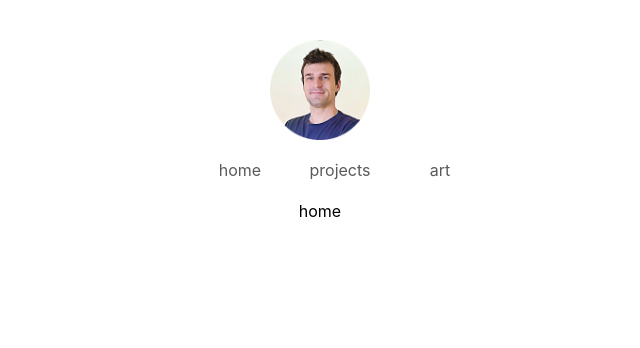
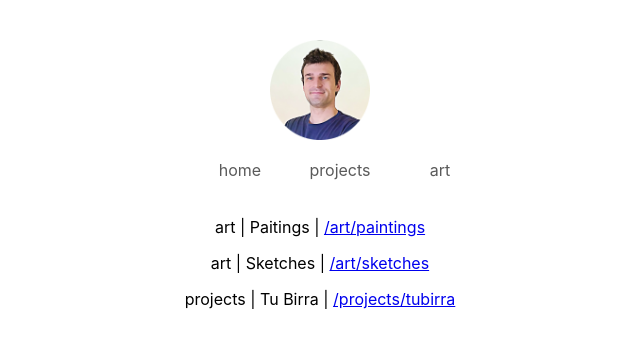
Before and after one commit to matiunger/matiunger, a React (Create React App) app: page / in a window 1280 px wide. Shown: the top 348 px of the page, without its empty margins (320-960 px from the left). Built offline with nearby package versions, Linux system fonts and the light colour scheme.

Commit message:
page routing

```diff
--- a/src/App.js
+++ b/src/App.js
@@ -1,16 +1,18 @@
 import React from 'react';
 import logo from './img/web_avatar2.png';
 import './App.css';
-import { Switch, Route, Link, useLocation } from "react-router-dom";
+import { Switch, Route, Link, useLocation, useParams } from "react-router-dom";
 import { animated, useTransition } from "react-spring";
+import { Paitings, Sketches } from "./pages/art";
+import { TuBirra } from "./pages/projects";
+import _ from "lodash";
 
-
-function Header () {
+function Header() {
   return (
     <header>
       <div className="logo-container"><img className="logo" src={logo} alt="Logo" /></div>
       <nav>
-      <ul>
+        <ul>
           <li>
             <Link to="/">Home</Link>
           </li>
@@ -28,10 +30,63 @@ function Header () {
 
 }
 
+function Entry(props) {
+
+  return (
+    <div>
+      <p>{props.category} | {props.name} | <Link to={props.path}>{props.path}</Link></p>
+    </div>
+  )
+
+}
+
+function List(props) {
+
+  const entries = props.entries
+  let filteredEntries = entries
+  if (props.category !== "home") {
+    filteredEntries = _.filter(entries, function (o) { return o.category === props.category }) || []
+  }
+  return (
+    <div>
+      {filteredEntries.map((item) => { return <Entry name={item.name} path={"/"+item.category+"/"+item.id} category={item.category} /> })}
+    </div>
+  )
+
+}
+
+function Page(props) {
+  const { c, p } = useParams()
+  let filteredEntry = _.filter(props.entries, function (o) { return (o.category === c && o.id === p) }) || []
+  const EntryComponent = filteredEntry[0]["component"]
+  return <EntryComponent />;
+}
+
 
 function App() {
 
   const location = useLocation();
+
+  const entries = [
+    {
+      "id": "paintings",
+      "name": "Paitings",
+      "category": "art",
+      "component": Paitings,
+    },
+    {
+      "id": "sketches",
+      "name": "Sketches",
+      "category": "art",
+      "component": Sketches,
+    },
+    {
+      "id": "tubirra",
+      "name": "Tu Birra",
+      "category": "projects",
+      "component": TuBirra,
+    }
+  ]
 
   const transitions = useTransition(location, {
     from: { opacity: 0, width: "0%" },
@@ -46,9 +101,10 @@ function App() {
         {transitions((props, item) => (
           <animated.div style={props}>
             <Switch location={item}>
-              <Route exact path="/"  >home</Route>
-              <Route exact path="/projects">projects</Route>
-              <Route exact path="/art">art</Route>
+              <Route exact path="/"><List category="home" entries={entries} /></Route>
+              <Route exact path="/projects"><List category="projects" entries={entries} /></Route>
+              <Route exact path="/art"><List category="art" entries={entries} /></Route>
+              <Route exact path="/:c/:p"><Page entries={entries} /></Route>
             </Switch>
           </animated.div>
         ))}
--- /dev/null
+++ b/src/pages/art/Paintings.js
@@ -0,0 +1,15 @@
+import React from 'react';
+
+//import './App.css';
+
+
+function Paitings() {
+
+    return (
+        <div className="App">
+            <p>my paitings</p>
+        </div>
+    );
+}
+
+export default Paitings;
--- /dev/null
+++ b/src/pages/art/Sketches.js
@@ -0,0 +1,15 @@
+import React from 'react';
+
+//import './App.css';
+
+
+function Sketches() {
+
+    return (
+        <div className="App">
+            <p>my sketches</p>
+        </div>
+    );
+}
+
+export default Sketches;
--- /dev/null
+++ b/src/pages/art/index.js
@@ -0,0 +1,2 @@
+export {default as Paitings} from './Paintings';
+export {default as Sketches} from './Sketches';
--- /dev/null
+++ b/src/pages/projects/TuBirra.js
@@ -0,0 +1,15 @@
+import React from 'react';
+
+//import './App.css';
+
+
+function TuBirra() {
+
+    return (
+        <div className="App">
+            <p>tu birra project</p>
+        </div>
+    );
+}
+
+export default TuBirra;
--- /dev/null
+++ b/src/pages/projects/index.js
@@ -0,0 +1 @@
+export {default as TuBirra} from './TuBirra';
```
